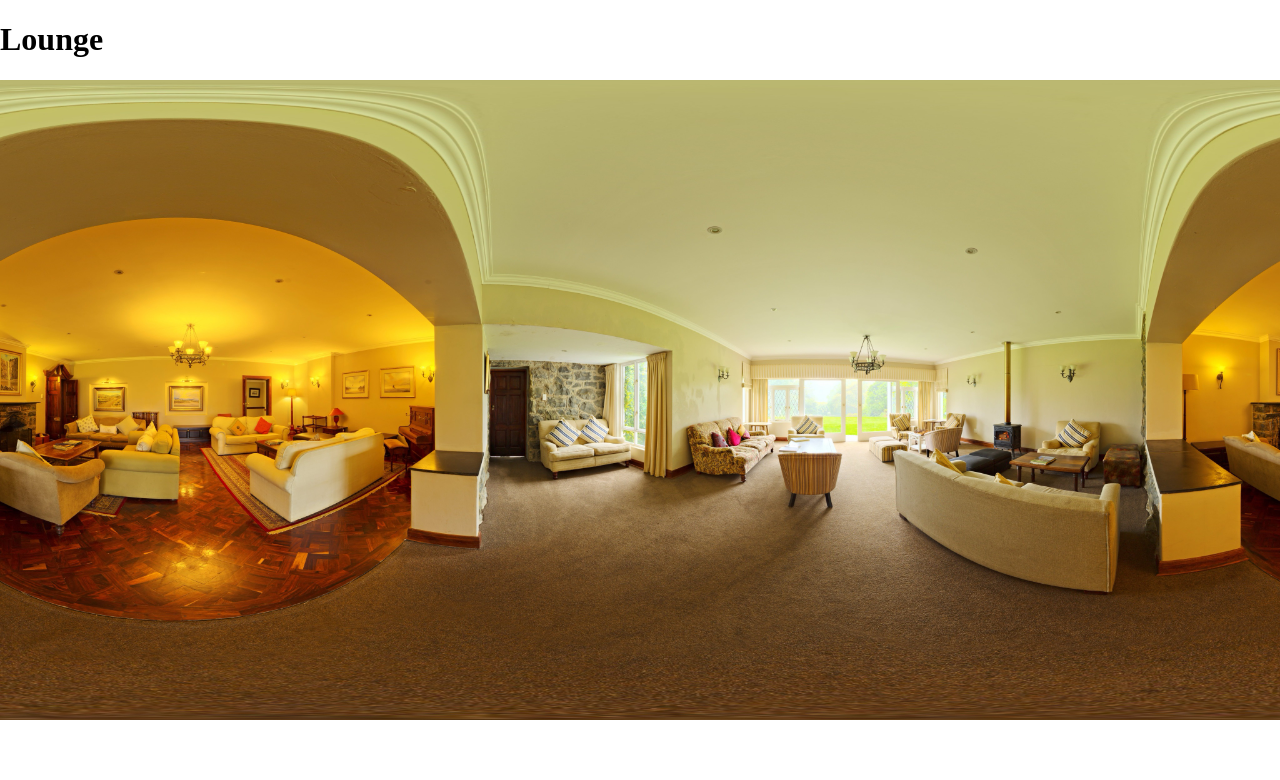
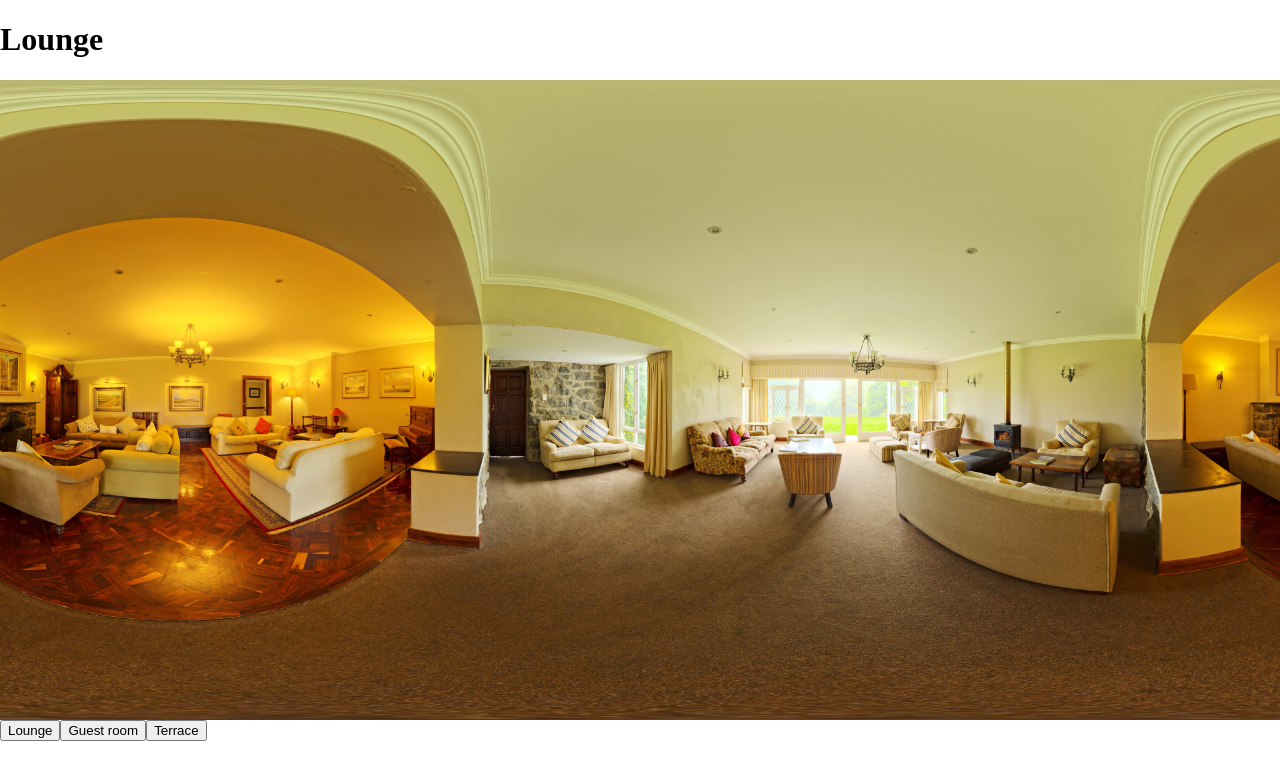
Before and after one commit to rremedio-web/tour-360, a React (Vite) app: page / in a window 1280 px wide. Shown: the top 780 px of the page. Built offline with nearby package versions, Linux system fonts and the light colour scheme.

Commit message:
added buttons

```diff
--- a/src/App.jsx
+++ b/src/App.jsx
@@ -1,10 +1,12 @@
 import { rooms } from "./data/rooms"
+import RoomNav from "./components/RoomNav"
 
 function App() {
   return (
     <>
       <h1>{rooms[0].name}</h1>
       <img src={rooms[0].image} alt={rooms[0].name} />
+      <RoomNav rooms={rooms} />
     </>)
 }
 
--- /dev/null
+++ b/src/components/RoomNav.jsx
@@ -0,0 +1,11 @@
+const RoomNav = ({ rooms }) => {
+    return (
+        <div className="room-nav">
+            {rooms.map((room) => (
+                <button key={room.id}>{room.name}</button>
+            ))}
+        </div>
+    );
+};
+
+export default RoomNav;
```
